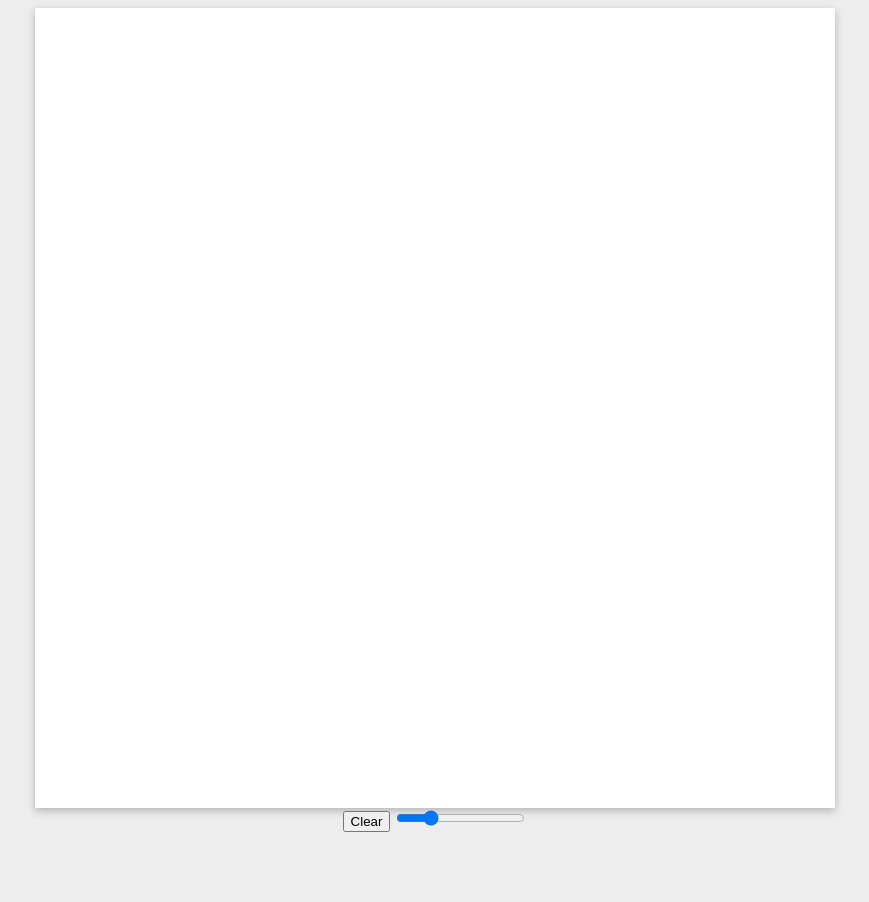
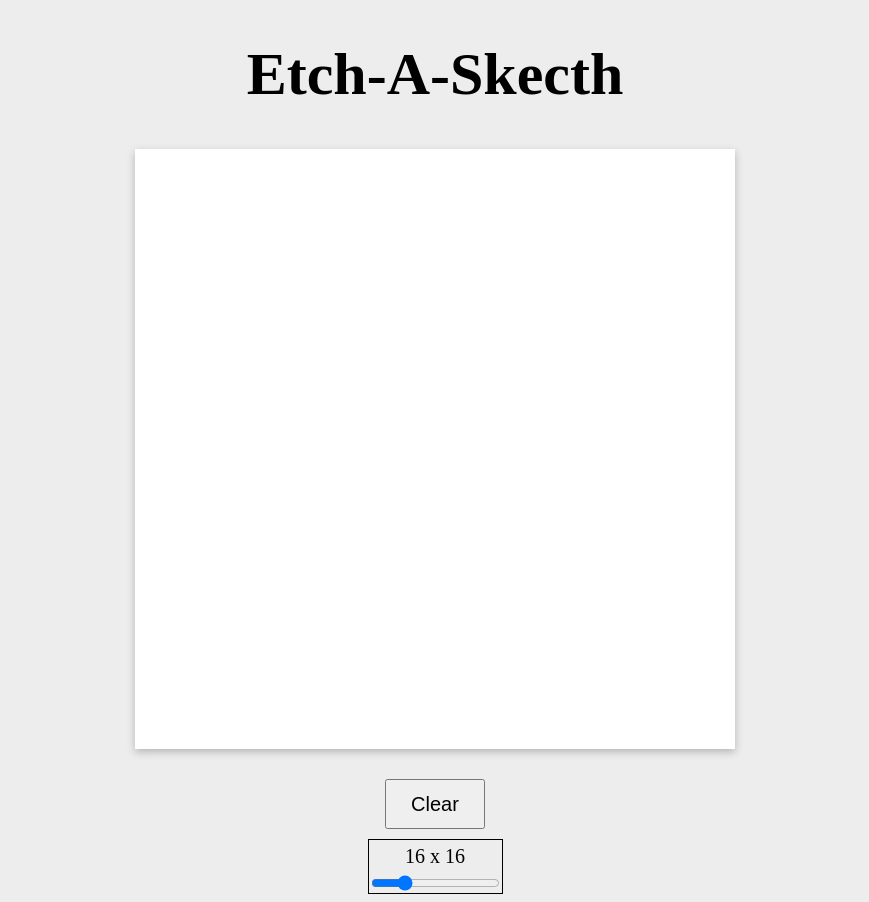
Before and after one commit to kambetacode/odin-Etch-a-Sketch, a plain HTML site: page index.html in a window 1280 px wide. Shown: the whole page, without its empty margins (205-1074 px from the left). Before the commit the page ends 840 px from the top, so only its background shows below. Drawn offline with Linux system fonts and the light colour scheme.

Commit message:
Added h1 and centered container div

```diff
--- a/index.html
+++ b/index.html
@@ -8,11 +8,20 @@
     <script src="./script.js" defer></script>
 </head>
 <body>
+    <h1>Etch-A-Skecth</h1>
     <div class="container" id="container">
+
         <div class="sub-container" id="sub-container"></div>
+
         <div class="inputs">
+
             <button id="erase">Clear</button>
-            <input id="size-slider" type="range" value="16" min="1" max="64"/>
+
+            <div id="slider-input">
+                <p id="size-label"></p>
+                <input id="size-slider" type="range" value="16" min="1" max="64"/>
+            </div>
+
         </div>
     </div>
 </body>
--- a/script.js
+++ b/script.js
@@ -4,16 +4,21 @@ const container = document.querySelector('#container');
 const subContainer = document.getElementById('sub-container');
 const slider = document.getElementById('size-slider')
 const erase = document.getElementById('erase')
+const sizeLabel = document.getElementById('size-label')
 let rows;
 
+sizeLabel.innerHTML = `${DEFAULT_SIZE} x ${DEFAULT_SIZE}`
+
 slider.onchange = (e) => {
+    sizeLabel.innerHTML = `${e.target.value} x ${e.target.value}`
     clearGrid()
     createGrid(e.target.value)
+
 }
 
-erase.onclick = (e) => {
+erase.onclick = () => {
     clearGrid()
-    createGrid(DEFAULT_SIZE)
+    createGrid(slider.value)
 }
 
 function clearGrid() {
--- a/styles.css
+++ b/styles.css
@@ -1,10 +1,18 @@
 body {
     background-color: #EDEDED;
 }
+
+h1 {
+    text-align: center;
+    font-size: 60px;
+}
+
 .container {
+    margin: auto;
     display: flex;
     flex-direction: column;
     align-items: center;
+    justify-content: center;
 }
 .gridCell {
     display: inline-block;
@@ -21,11 +29,38 @@ body {
 }
 
 .sub-container {
-    width: 800px;
-    height: 800px;
+    width: 600px;
+    height: 600px;
     display: grid;
     grid-template-columns: repeat(var(--grid-number), 1fr); /* Create grid columns */
     grid-template-rows: repeat(var(--grid-number), 1fr); /* Create grid rows */
     gap: 0px; /* Gap between grid cells */
     box-shadow: rgba(0, 0, 0, 0.24) 0px 3px 8px;
 }
+
+.inputs {
+    margin-top: 30px;
+    display: flex;
+    flex-direction: column;
+    align-items: center;
+    gap: 10px
+}
+
+#slider-input {
+    display: flex;
+    flex-direction: column;
+    gap: px;
+    text-align: center;
+    border: 1px solid black;
+}
+
+#erase {
+    font-size: 20px;
+    width: 100px;
+    height: 50px;
+}
+
+#size-label {
+    font-size: 20px;
+    margin: 5px;
+}
```
